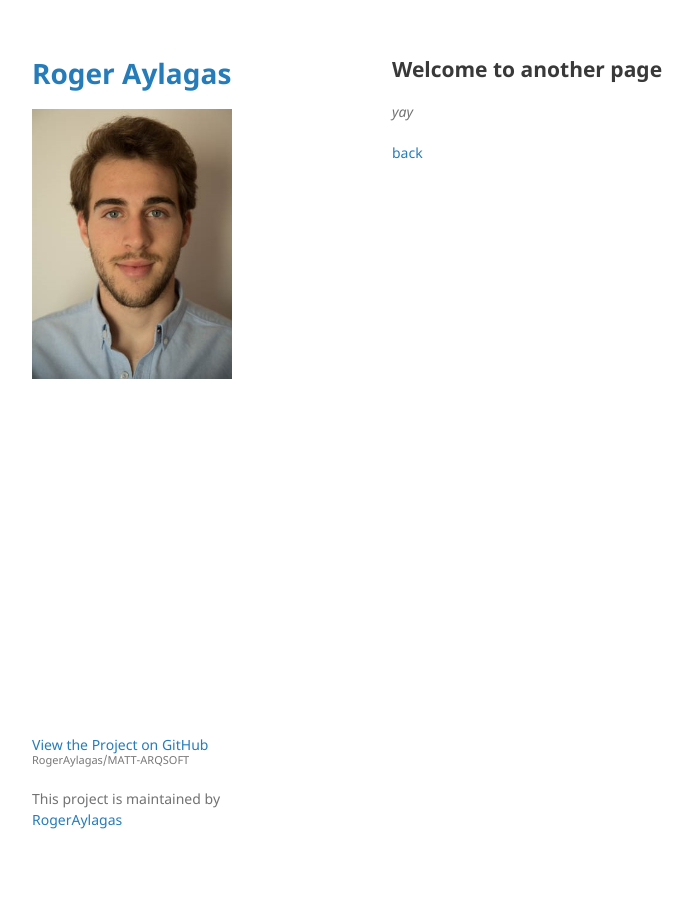
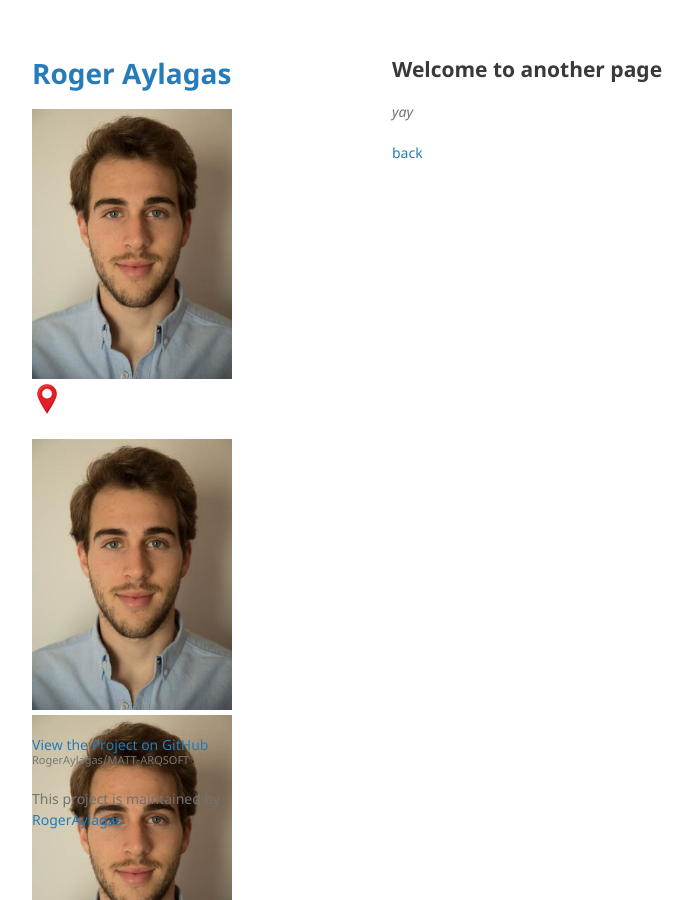
Before and after one commit to RogerAylagas/MATT-ARQSOFT, a Jekyll site: the page built from another-page.md, in a window 1280 px wide. Shown: the whole page, without its empty margins (178-871 px from the left). Built offline with Jekyll 4.4.1, drawn with Linux system fonts in a browser that asks for light colours; our own code applies the rules of GitHub Pages for plain Markdown files.

Commit message:
Added images for header

```diff
--- a/_config.yml
+++ b/_config.yml
@@ -1,6 +1,17 @@
 title: Roger Aylagas
 profile_img: /assets/img/profile_img.jpg
-description: Minimal is a theme for GitHub Pages.
+description: MATT-ARQSOFT
+
+location_icon: /assets/icon/location_icon.png
+location: Barcelona, Spain
+
+linkedin_icon: /assets/img/linkedin_icon.jpg
+linkedin: Roger Aylagas
+linkedin_link: https://www.linkedin.com/in/roger-aylagas-torres/
+
+email_icon: /assets/img/email_icon.jpg
+email: rogeraylagas97@gmail.com
+
 show_downloads: false
 google_analytics: false
 theme: jekyll-theme-minimal
--- a/_layouts/default.html
+++ b/_layouts/default.html
@@ -18,6 +18,18 @@
         <h1><a href="{{ "/" | absolute_url }}">{{ site.title | default: site.github.repository_name }}</a></h1>
 
         {% if site.profile_img %}
+          <img src="{{site.profile_img | relative_url}}" alt="Profile Image" width="200"/>
+        {% endif %}
+        {% if site.location %}
+          <p>
+            <img src="{{site.location_icon | relative_url}}" alt="Location"/>
+            <a src = "{{site.location | relative_url}}">  </a>
+          </p>
+        {% endif %}
+        {% if site.linkedin %}
+          <img src="{{site.profile_img | relative_url}}" alt="Profile Image" width="200"/>
+        {% endif %}
+        {% if site.email %}
           <img src="{{site.profile_img | relative_url}}" alt="Profile Image" width="200"/>
         {% endif %}
 
```
Also changed, not shown: assets/icon/66436-play-google-icons-computer-email-gmail.png (added), assets/icon/download.png (added), assets/icon/linked.svg (added), assets/icon/linkedin_icon.png (added), assets/icon/location_icon.jpg (added), assets/icon/location_icon.png (added), assets/icon/mail_icon.png (added), 1 other file.
